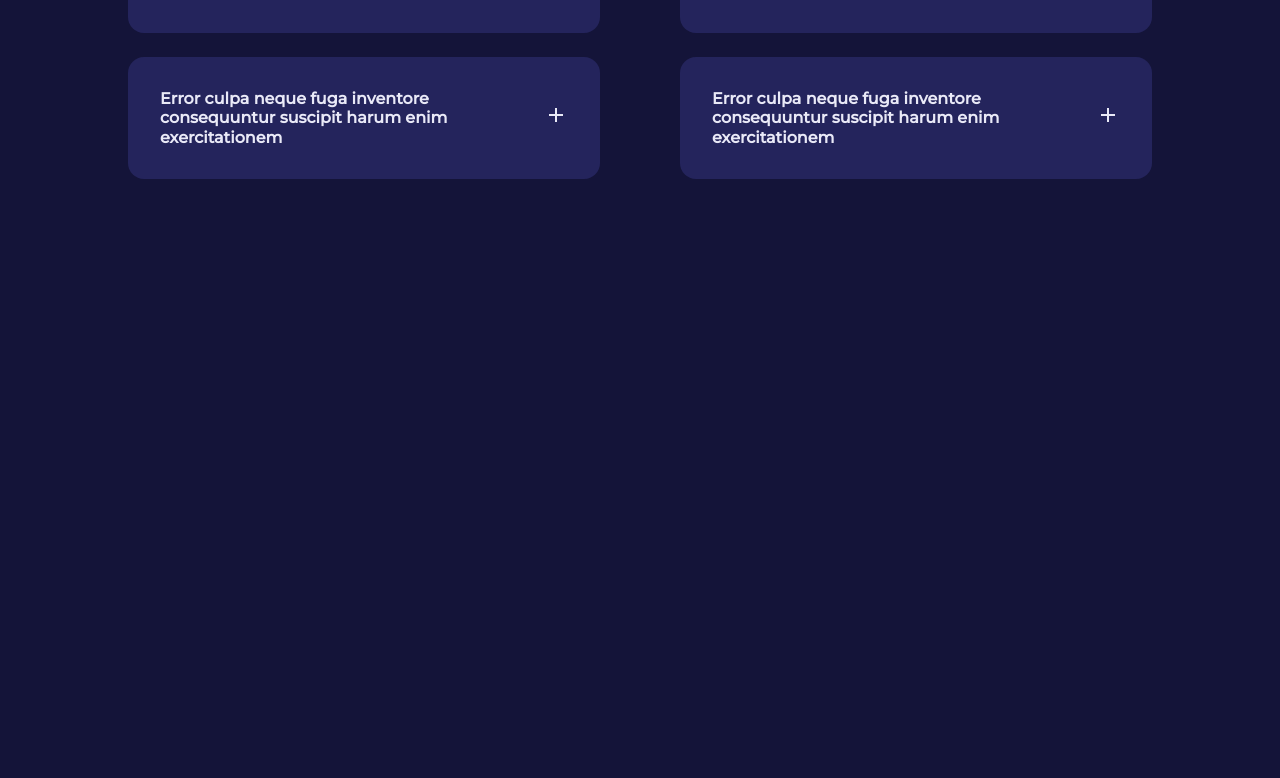
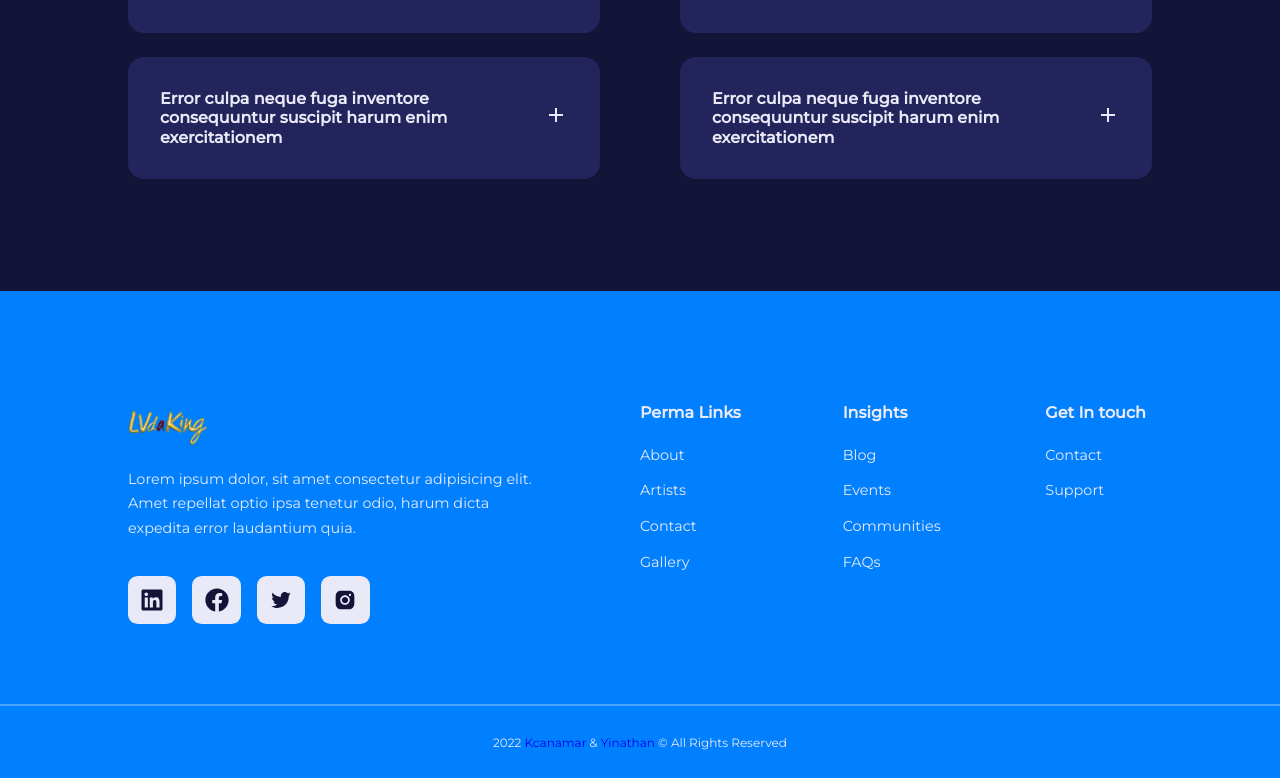
Before and after one commit to kcanamar/rare-odd-records, a React (Create React App) app: page / in a window 1280 px wide. Shown: the part 3100-3878 px from the top of the page. Before the commit the page ends 3279 px from the top, so only its background shows below. Built offline with nearby package versions, Linux system fonts and the light colour scheme.

Commit message:
creates footer component

```diff
--- /dev/null
+++ b/src/components/Footer.jsx
@@ -0,0 +1,50 @@
+import { StyledContainer, StyledLink, StyledImage, StyledH4 } from "../styled-components/Layout"
+import { FaLinkedin, FaFacebook } from "react-icons/fa"
+import { AiOutlineTwitter, AiFillInstagram } from "react-icons/ai"
+import logo from "../assets/images/lvda-king.png"
+import { CopyRight, FooterArticle, FooterSocials, StyledFooter, StyledFooterP } from "../styled-components/Footer"
+
+export default function Footer() {
+    return (
+        <StyledFooter>
+            <StyledContainer className="footer">
+                <FooterArticle className="socials">
+                    <StyledLink to="/">
+                        <StyledImage src={logo} alt="Rare Odd Records" className="logo"/>
+                    </StyledLink>
+                    <StyledFooterP>
+                    Lorem ipsum dolor, sit amet consectetur adipisicing elit. Amet repellat optio ipsa tenetur odio, harum dicta expedita error laudantium quia.
+                    </StyledFooterP>
+                    <FooterSocials>
+                        <a href="https://linkedin.com/" target="_blank" rel="noreferer noopener"><FaLinkedin/></a>
+                        <a href="https://faceboook.com/" target="_blank" rel="noreferer noopener"><FaFacebook/></a>
+                        <a href="https://twitter.com/" target="_blank" rel="noreferer noopener"><AiOutlineTwitter/></a>
+                        <a href="https://instagram.com/" target="_blank" rel="noreferer noopener"><AiFillInstagram/></a>
+                    </FooterSocials>
+                </FooterArticle>
+                <FooterArticle className="links">
+                    <StyledH4 className="footer-links">Perma Links</StyledH4>
+                    <StyledLink to="/about" >About</StyledLink>
+                    <StyledLink to="/artists" >Artists</StyledLink>
+                    <StyledLink to="/contact" >Contact</StyledLink>
+                    <StyledLink to="/gallery" >Gallery</StyledLink>
+                </FooterArticle>
+                <FooterArticle className="links">
+                    <StyledH4 className="footer-links">Insights</StyledH4>
+                    <StyledLink to="/s" >Blog</StyledLink>
+                    <StyledLink to="/s" >Events</StyledLink>
+                    <StyledLink to="/s" >Communities</StyledLink>
+                    <StyledLink to="/s" >FAQs</StyledLink>
+                </FooterArticle>
+                <FooterArticle className="links">
+                    <StyledH4 className="footer-links">Get In touch</StyledH4>
+                    <StyledLink to="/contact" >Contact</StyledLink>
+                    <StyledLink to="/s" >Support</StyledLink>
+                </FooterArticle>
+            </StyledContainer>
+            <CopyRight>
+                <small>2022 <a href="https://www.linkedin.com/in/kyle-canamar/" target="_blank">Kcanamar</a> & <a href="https://www.linkedin.com/in/yi-nathan/" target="_blank">Yinathan</a> &copy; All Rights Reserved</small>
+            </CopyRight>
+        </StyledFooter>
+    )
+}
--- a/src/pages/home.jsx
+++ b/src/pages/home.jsx
@@ -2,6 +2,7 @@ import HomeHeader from "../components/HomeHeader";
 import Plans from "../components/Plans";
 import Mission from "../components/Mission";
 import Feed from "../components/Feed";
+import Footer from "../components/Footer";
 
 export default function Home() {
     return (
@@ -10,6 +11,7 @@ export default function Home() {
         <Plans/>
         <Mission/>
         <Feed/>
+        <Footer/>
       </>
     );
   }
--- /dev/null
+++ b/src/styled-components/Footer.jsx
@@ -0,0 +1,54 @@
+import styled from "styled-components";
+import theme from "../assets/theme";
+
+export const StyledFooter = styled.footer`
+    margin-top: 7rem;
+    background: ${theme.primary};
+    padding-top: 7rem;
+    font-size: 0.9rem;
+    color: ${theme.gray1};
+
+`
+
+export const FooterArticle = styled.article`
+    display: flex;
+    flex-direction: column;
+    align-items: flex-start;
+    gap: 0.7rem;
+`
+
+export const StyledFooterP = styled.p`
+    margin-top: 0.5rem;
+`
+
+export const FooterSocials = styled.div`
+    margin-top: 1.5rem;
+    display: flex;
+    gap: 1rem;
+    align-items: center;
+
+    a {
+        display: flex;
+        color: ${theme.gray6};
+        background: ${theme.gray1};
+        font-size: 1.5rem;
+        padding: 0.7rem;
+        border: 1px solid transparent;
+        border-radius: 0.6rem;
+        transition: ${theme.transition};
+
+        &:hover {
+            border-color: ${theme.gray1};
+            background: transparent;
+        }
+
+    }
+`
+
+export const CopyRight = styled.div`
+    color: ${theme.gray1};
+    text-align: center;
+    padding: 1.5rem 0;
+    border-top: 2px solid ${theme.primaryVariant};
+    margin-top: 5rem;
+`
--- a/src/styled-components/Layout.jsx
+++ b/src/styled-components/Layout.jsx
@@ -36,8 +36,10 @@ export const StyledContainer = styled.div`
     gap: 12%;
   }
 
-  &.feed {
-
+  &.footer {
+    display: grid;
+    grid-template-columns: 26rem 1fr 1fr 1fr;
+    gap: 6rem;
   }
 `
 
@@ -110,6 +112,7 @@ export const StyledImage = styled.img`
 
   &.logo {
     width: 5rem;
+    display: block;
   }
 `
 
@@ -140,8 +143,9 @@ export const StyledH4 = styled.h4`
     font-weight: 400;
   }
 
-  &.mission {
-
+  &.footer-links {
+    margin-bottom: 0.6rem;
+    font-size: 1rem;
   }
 `
 
```
